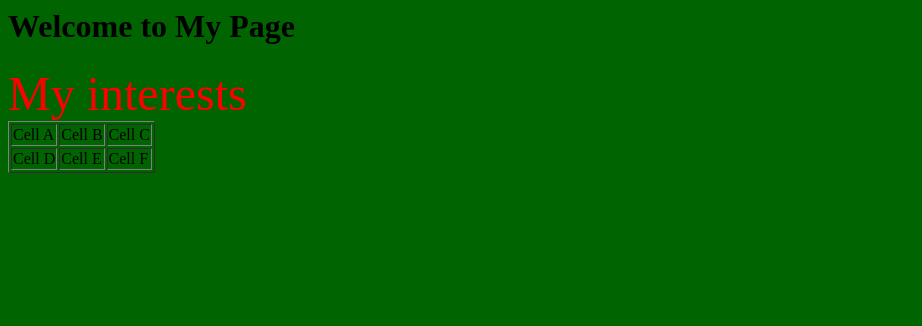
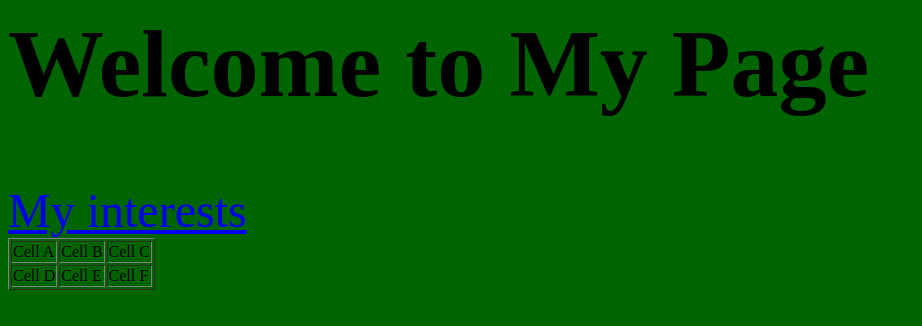
Before and after one commit to Ctrethethird/CJ-s-Website, a plain HTML site: page index.html in a window 1280 px wide. Shown: the whole page, without its empty margins (0-922 px from the left). Drawn offline with Linux system fonts and the light colour scheme.

Commit message:
Update index.html

```diff
--- a/index.html
+++ b/index.html
@@ -7,10 +7,10 @@
             }
 
         </style>
+        <font size="30">
         <div class=centered-text">
             <h1>Welcome to My Page</h1>
         </div>
-        <font size="20" color="#FF0000"
         <a href="2index.html">My interests</a>
         <table border="1">
             <tr>
```
